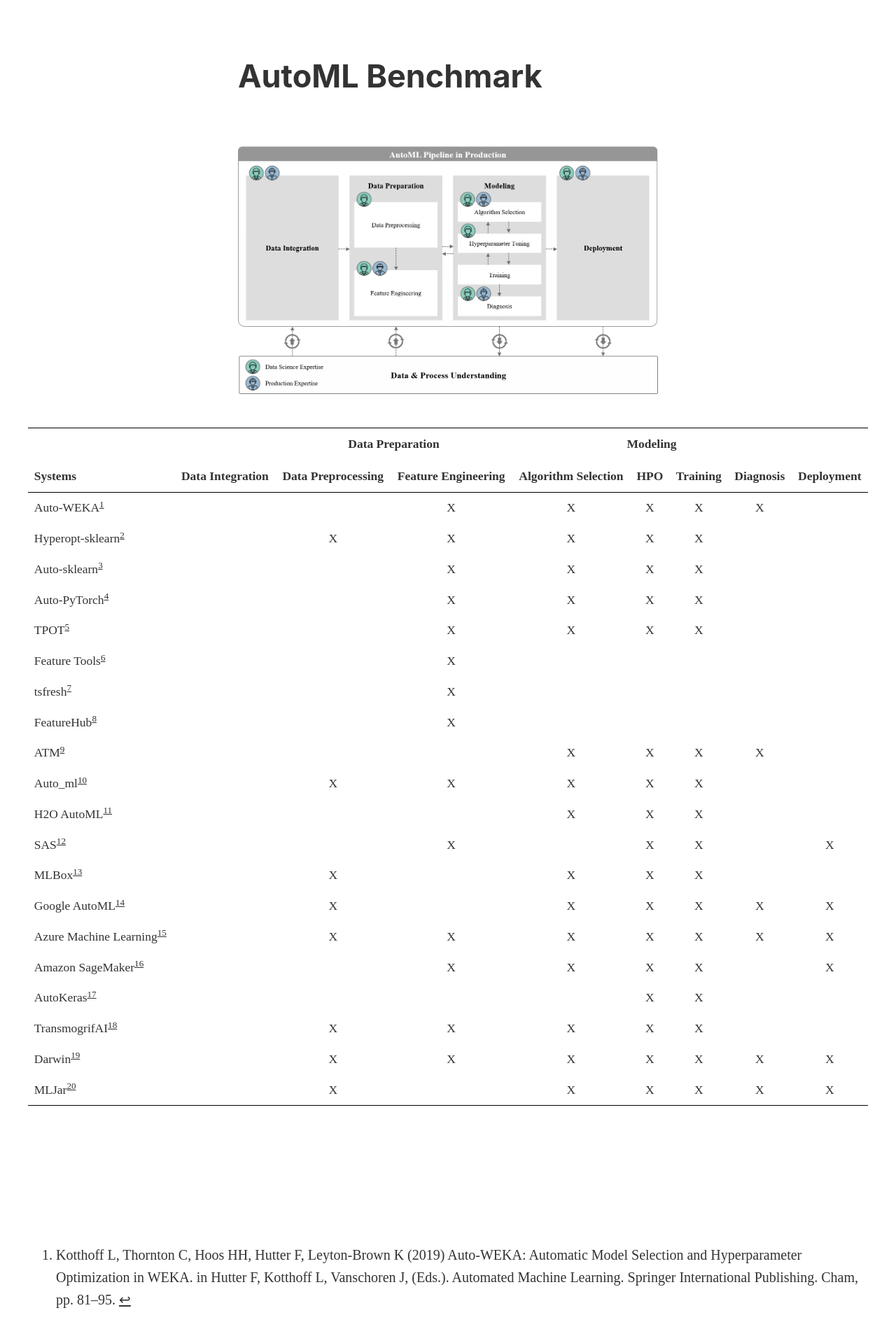
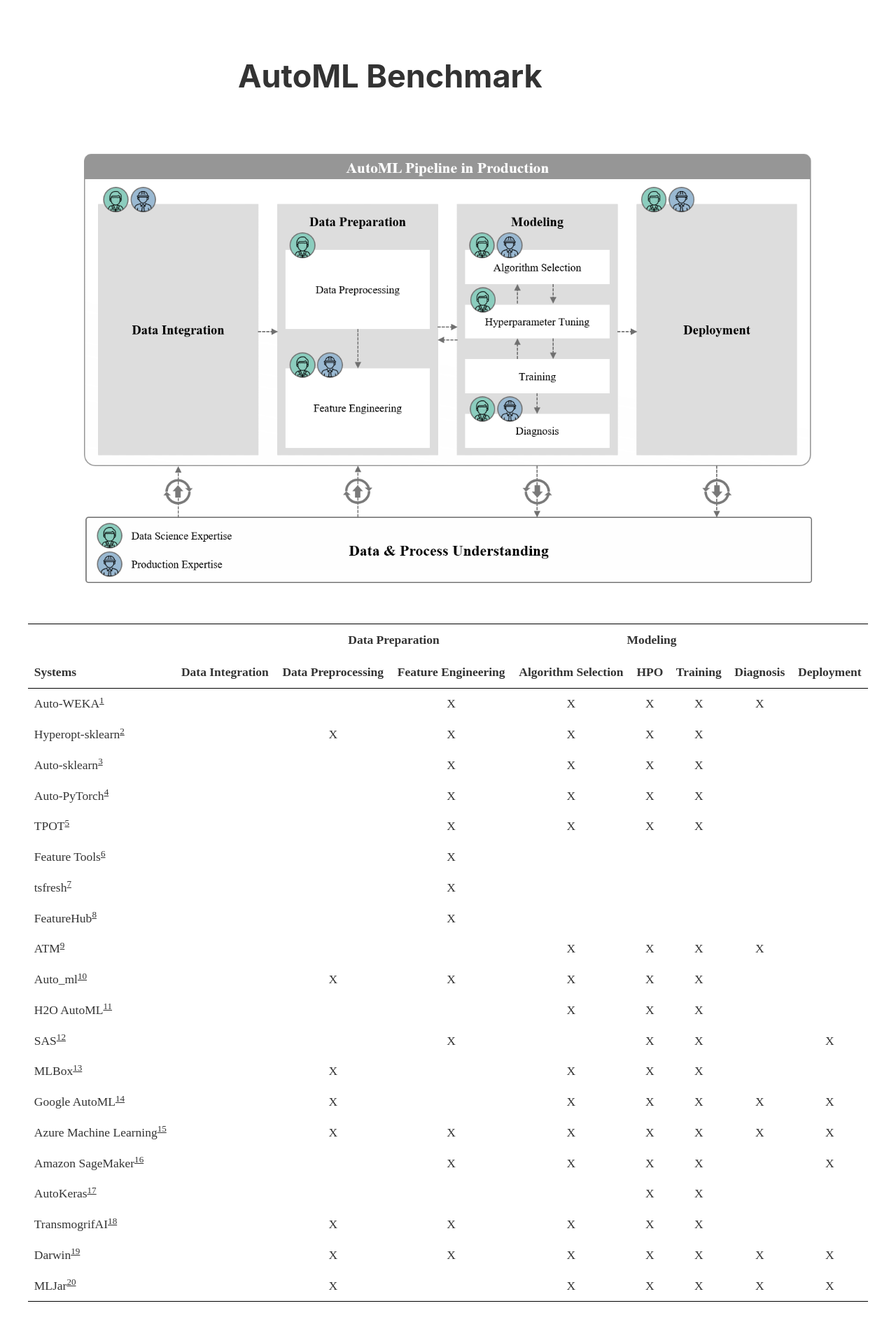
Before and after one commit to jonathankrauss/AutoML-Benchmark, a Jekyll site: the page built from README.md, in a window 1280 px wide. Shown: the top 1899 px of the page at 70% size. Built offline with Jekyll 4.4.1, drawn with Linux system fonts in a browser that asks for light colours; our own code applies the rules of GitHub Pages for plain Markdown files; comment, search, counter and statistics services are not loaded.

Commit message:
correct image placement

```diff
--- a/README.md
+++ b/README.md
@@ -1,5 +1,3 @@
-![AutoMLPipeline](static/images/pipeline.png "AutoML pipeline in the context of production")
-
 <!-- Auto-WEKA[^AutoWEKA]
 
 Hyperopt-sklearn[^Hyperoptsklearn]
--- a/_layouts/default.html
+++ b/_layouts/default.html
@@ -123,6 +123,9 @@
       {% endif %} -->
   </main>
   <div class="ph4">
+    <section class="pb3 ph5">
+      <p><img src="static/images/pipeline.png" alt="AutoMLPipeline" title="AutoML pipeline in the context of production"></p>
+    </section>
     <div class="overflow-auto">
       <table class="f6 w-100 mw8 center" cellspacing="0">
         <thead>
```
